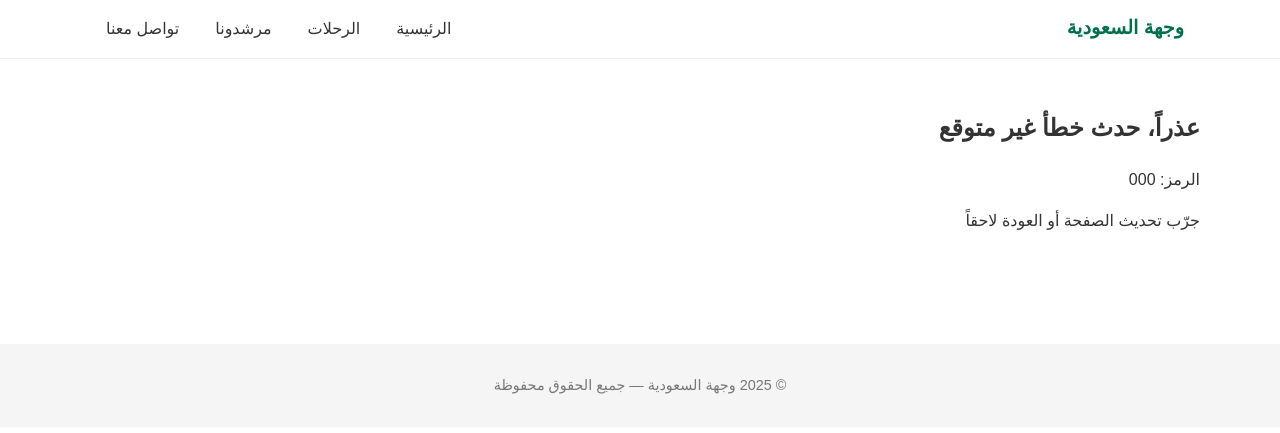
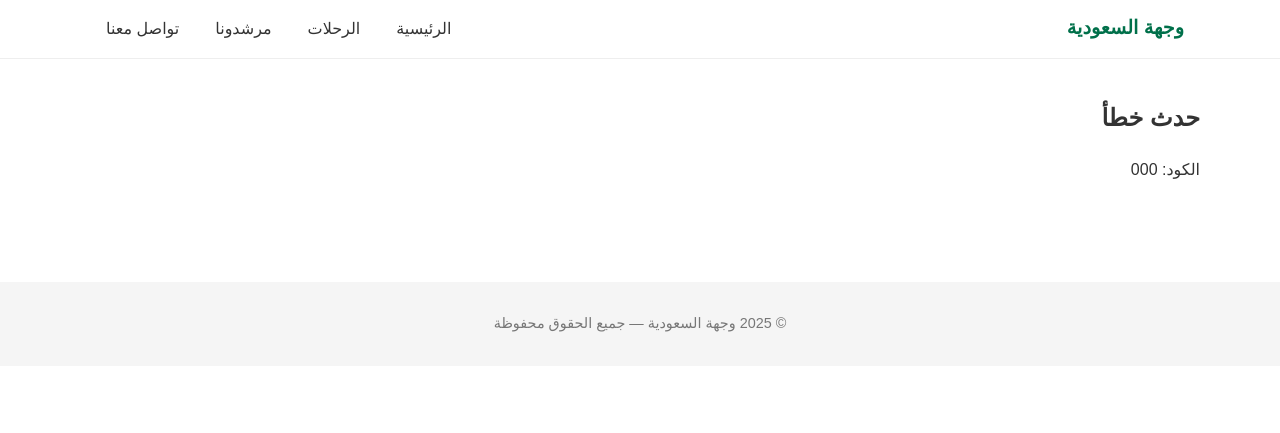
Before and after one commit to abodahim/saudidestination_complete, a Flask app: template templates/error.html in a window 1280 px wide. Shown: the top 433 px of the page. Run offline with Flask 3, Linux system fonts and the light colour scheme; the template is opened without the code that fills it: most values are stand-ins (such as "Sample title", 1, 10 or a date in 2020).

Commit message:
Update error.html

```diff
--- a/templates/error.html
+++ b/templates/error.html
@@ -1,10 +1,10 @@
 {% extends "base.html" %}
-{% block title %}حدث خطأ{% endblock %}
+{% block title %}خطأ {{ code }} — وجهة السعودية{% endblock %}
 {% block content %}
-<section class="container" style="padding:30px 0">
-  <h1>عذراً، حدث خطأ غير متوقع</h1>
-  <p class="muted">الرمز: {{ code|default(500) }}</p>
-  <p>{{ message|default('جرّب تحديث الصفحة أو العودة لاحقاً') }}</p>
+<section class="container" style="padding:20px 0">
+  <h1 class="page-title">حدث خطأ</h1>
+  <p class="muted">الكود: {{ code }}</p>
+  <p>{{ message }}</p>
   <p><a class="btn btn--ghost" href="{{ url_for('home') }}">العودة للرئيسية</a></p>
 </section>
 {% endblock %}
```
